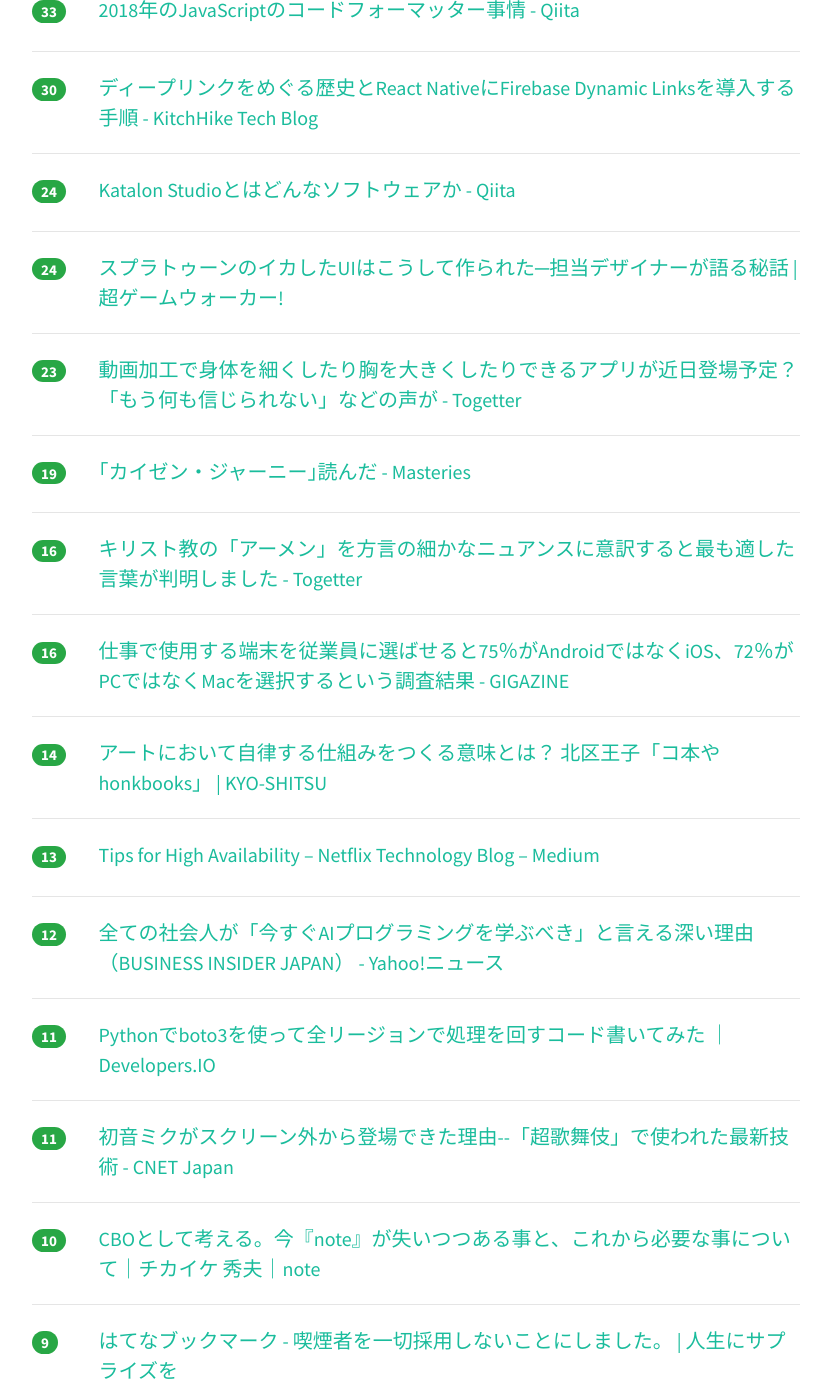
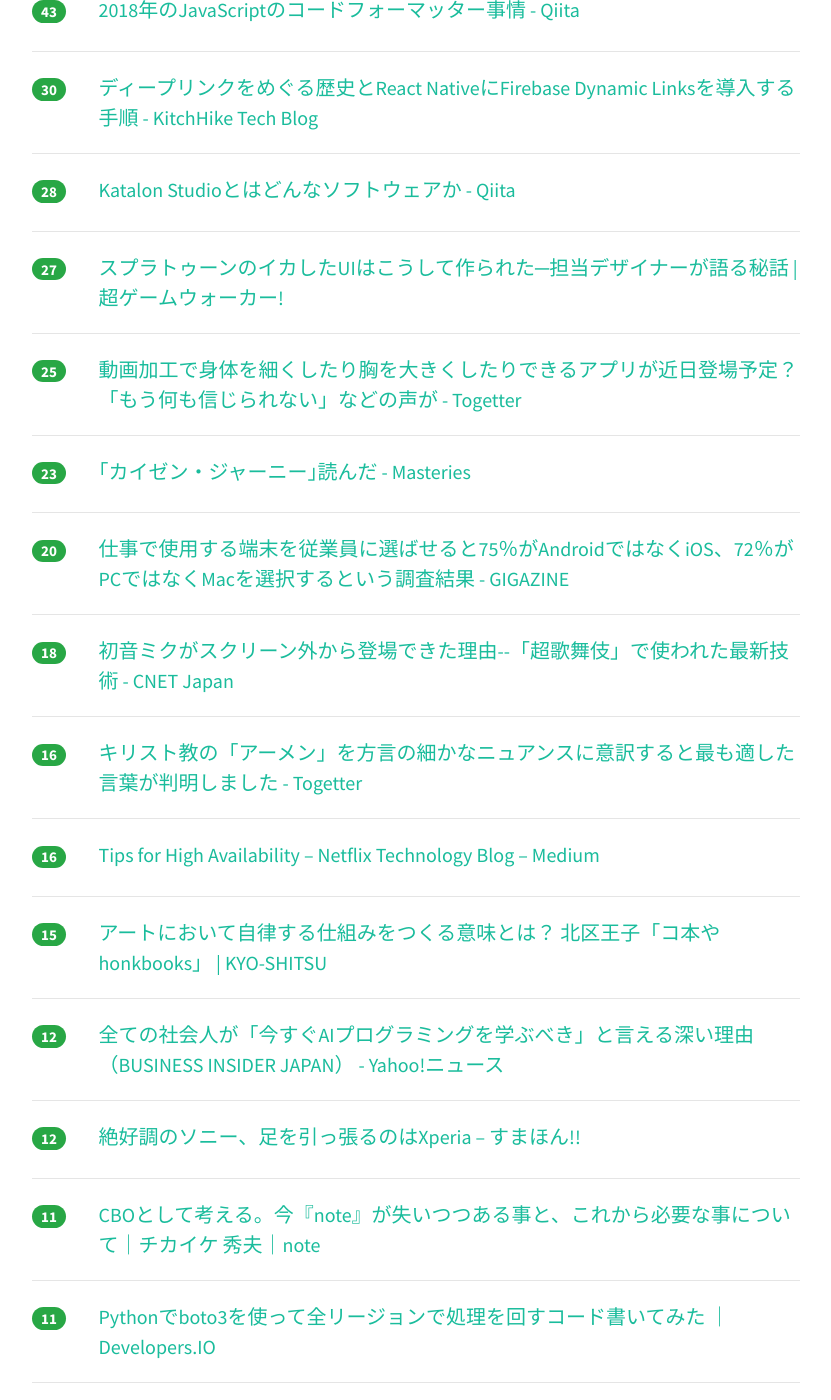
Before and after one commit to yatta47/hatena-matome-site, a Jekyll site: the page built from _posts/2018-04-30-hatena.md, in a window 1280 px wide and 1400 px high, scrolled down 837 px. Shown: the whole window, without its empty margins (224-1055 px from the left). Built offline with Jekyll 4.4.1, drawn with Linux system fonts in a browser that asks for light colours; nearby versions of some CDN libraries; some of the changed text lies outside the part shown.

Commit message:
Updated 2018-04-30

```diff
--- a/_posts/2018-04-30-hatena.md
+++ b/_posts/2018-04-30-hatena.md
@@ -1,38 +1,38 @@
 ---
 layout: post
 title:  "2018-04-30 はてぶIT"
-date:   2018-04-30 12:02:09
+date:   2018-04-30 13:02:51
 tags: [it-hotentry]
 ---
-23 件のデータあり
+25 件のデータあり
 
 <hr><div class="row">
-<div class="col-1"><span class="badge badge-pill badge-success h2">278</span></div>
+<div class="col-1"><span class="badge badge-pill badge-success h2">323</span></div>
 <div class="col-11"><a href='https://www.evernote.com/shard/s491/sh/f09f0657-91db-41b9-b24e-6bc1fbed28a1/f883c82ee8e7f67994448a6aa07b9410' target='_blank'>アズールレーンの韓国パブリッシング会社(X.D. Global)との件に関しまして</a></div>
 </div>
 <hr>
 <div class="row">
-<div class="col-1"><span class="badge badge-pill badge-success h2">199</span></div>
+<div class="col-1"><span class="badge badge-pill badge-success h2">232</span></div>
 <div class="col-11"><a href='https://togetter.com/li/1222263' target='_blank'>スプラトゥーン、みまもりSwitchなど任天堂のUI/UXデザイナーさんによる「“娯楽”を追求するUIデザイナーの仕事とは」 #uicrunch - Togetter</a></div>
 </div>
 <hr>
 <div class="row">
-<div class="col-1"><span class="badge badge-pill badge-success h2">141</span></div>
+<div class="col-1"><span class="badge badge-pill badge-success h2">160</span></div>
 <div class="col-11"><a href='http://izm-11.hatenablog.com/entry/2018/04/29/225324' target='_blank'>例のプールでオフ会をしてきたので知見を公開します - izm_11's blog</a></div>
 </div>
 <hr>
 <div class="row">
-<div class="col-1"><span class="badge badge-pill badge-success h2">81</span></div>
+<div class="col-1"><span class="badge badge-pill badge-success h2">96</span></div>
 <div class="col-11"><a href='https://this.kiji.is/363304831441732705' target='_blank'>進次郎氏「政治にAI導入を」　幕張メッセで討論会 - 共同通信</a></div>
 </div>
 <hr>
 <div class="row">
-<div class="col-1"><span class="badge badge-pill badge-success h2">36</span></div>
+<div class="col-1"><span class="badge badge-pill badge-success h2">50</span></div>
 <div class="col-11"><a href='https://japanese.engadget.com/2018/04/29/chromebook-asus-12-5-flip-c302ca/' target='_blank'>Chromebookはいいぞ。ASUS製12.5型「Flip C302CA」使用レポート - Engadget 日本版</a></div>
 </div>
 <hr>
 <div class="row">
-<div class="col-1"><span class="badge badge-pill badge-success h2">33</span></div>
+<div class="col-1"><span class="badge badge-pill badge-success h2">43</span></div>
 <div class="col-11"><a href='https://qiita.com/shibukawa/items/c2f1bf8e5bb485252402' target='_blank'>2018年のJavaScriptのコードフォーマッター事情 - Qiita</a></div>
 </div>
 <hr>
@@ -42,23 +42,33 @@ tags: [it-hotentry]
 </div>
 <hr>
 <div class="row">
-<div class="col-1"><span class="badge badge-pill badge-success h2">24</span></div>
+<div class="col-1"><span class="badge badge-pill badge-success h2">28</span></div>
 <div class="col-11"><a href='https://qiita.com/kazurayam/items/aece5d314f84893a0a14' target='_blank'>Katalon Studioとはどんなソフトウェアか - Qiita</a></div>
 </div>
 <hr>
 <div class="row">
-<div class="col-1"><span class="badge badge-pill badge-success h2">24</span></div>
+<div class="col-1"><span class="badge badge-pill badge-success h2">27</span></div>
 <div class="col-11"><a href='http://gamewalker.link/column/ui-crunch-nintendo-splatoon/' target='_blank'>スプラトゥーンのイカしたUIはこうして作られた─担当デザイナーが語る秘話 | 超ゲームウォーカー!</a></div>
 </div>
 <hr>
 <div class="row">
-<div class="col-1"><span class="badge badge-pill badge-success h2">23</span></div>
+<div class="col-1"><span class="badge badge-pill badge-success h2">25</span></div>
 <div class="col-11"><a href='https://togetter.com/li/1222570' target='_blank'>動画加工で身体を細くしたり胸を大きくしたりできるアプリが近日登場予定？「もう何も信じられない」などの声が - Togetter</a></div>
 </div>
 <hr>
 <div class="row">
-<div class="col-1"><span class="badge badge-pill badge-success h2">19</span></div>
+<div class="col-1"><span class="badge badge-pill badge-success h2">23</span></div>
 <div class="col-11"><a href='https://papix.hatenablog.com/entry/2018/04/29/215533' target='_blank'>｢カイゼン・ジャーニー｣読んだ - Masteries</a></div>
+</div>
+<hr>
+<div class="row">
+<div class="col-1"><span class="badge badge-pill badge-success h2">20</span></div>
+<div class="col-11"><a href='https://gigazine.net/news/20180429-survey-75-percent-enterprise-ios/' target='_blank'>仕事で使用する端末を従業員に選ばせると75％がAndroidではなくiOS、72％がPCではなくMacを選択するという調査結果 - GIGAZINE</a></div>
+</div>
+<hr>
+<div class="row">
+<div class="col-1"><span class="badge badge-pill badge-success h2">18</span></div>
+<div class="col-11"><a href='https://japan.cnet.com/article/35118533/' target='_blank'>初音ミクがスクリーン外から登場できた理由--「超歌舞伎」で使われた最新技術 - CNET Japan</a></div>
 </div>
 <hr>
 <div class="row">
@@ -68,22 +78,27 @@ tags: [it-hotentry]
 <hr>
 <div class="row">
 <div class="col-1"><span class="badge badge-pill badge-success h2">16</span></div>
-<div class="col-11"><a href='https://gigazine.net/news/20180429-survey-75-percent-enterprise-ios/' target='_blank'>仕事で使用する端末を従業員に選ばせると75％がAndroidではなくiOS、72％がPCではなくMacを選択するという調査結果 - GIGAZINE</a></div>
+<div class="col-11"><a href='https://medium.com/@NetflixTechBlog/be0472f2599c' target='_blank'>Tips for High Availability – Netflix Technology Blog – Medium</a></div>
 </div>
 <hr>
 <div class="row">
-<div class="col-1"><span class="badge badge-pill badge-success h2">14</span></div>
+<div class="col-1"><span class="badge badge-pill badge-success h2">15</span></div>
 <div class="col-11"><a href='http://kyo-shitsu.net/columns/artprojects_2/' target='_blank'>アートにおいて自律する仕組みをつくる意味とは？ 北区王子「コ本や honkbooks」 | KYO-SHITSU</a></div>
-</div>
-<hr>
-<div class="row">
-<div class="col-1"><span class="badge badge-pill badge-success h2">13</span></div>
-<div class="col-11"><a href='https://medium.com/@NetflixTechBlog/be0472f2599c' target='_blank'>Tips for High Availability – Netflix Technology Blog – Medium</a></div>
 </div>
 <hr>
 <div class="row">
 <div class="col-1"><span class="badge badge-pill badge-success h2">12</span></div>
 <div class="col-11"><a href='https://headlines.yahoo.co.jp/hl?a=20180429-00010001-binsider-sci' target='_blank'>全ての社会人が「今すぐAIプログラミングを学ぶべき」と言える深い理由（BUSINESS INSIDER JAPAN） - Yahoo!ニュース</a></div>
+</div>
+<hr>
+<div class="row">
+<div class="col-1"><span class="badge badge-pill badge-success h2">12</span></div>
+<div class="col-11"><a href='https://smhn.info/201804-xperia-deficit' target='_blank'>絶好調のソニー、足を引っ張るのはXperia – すまほん!!</a></div>
+</div>
+<hr>
+<div class="row">
+<div class="col-1"><span class="badge badge-pill badge-success h2">11</span></div>
+<div class="col-11"><a href='https://note.mu/chikaike/n/n2cc397bfed77' target='_blank'>CBOとして考える。今『note』が失いつつある事と、これから必要な事について｜チカイケ 秀夫｜note</a></div>
 </div>
 <hr>
 <div class="row">
@@ -93,22 +108,17 @@ tags: [it-hotentry]
 <hr>
 <div class="row">
 <div class="col-1"><span class="badge badge-pill badge-success h2">11</span></div>
-<div class="col-11"><a href='https://japan.cnet.com/article/35118533/' target='_blank'>初音ミクがスクリーン外から登場できた理由--「超歌舞伎」で使われた最新技術 - CNET Japan</a></div>
+<div class="col-11"><a href='http://www.itmedia.co.jp/enterprise/articles/1804/27/news081.html' target='_blank'>「Power BI」で“全社員データアナリスト化”――日本郵船、グループ全社の業務基盤に「Microsoft 365 E5」を導入 - ITmedia エンタープライズ</a></div>
 </div>
 <hr>
 <div class="row">
 <div class="col-1"><span class="badge badge-pill badge-success h2">10</span></div>
-<div class="col-11"><a href='https://note.mu/chikaike/n/n2cc397bfed77' target='_blank'>CBOとして考える。今『note』が失いつつある事と、これから必要な事について｜チカイケ 秀夫｜note</a></div>
-</div>
-<hr>
-<div class="row">
-<div class="col-1"><span class="badge badge-pill badge-success h2">9</span></div>
 <div class="col-11"><a href='http://b.hatena.ne.jp/entry/makonari.com/?p=294' target='_blank'>はてなブックマーク - 喫煙者を一切採用しないことにしました。 | 人生にサプライズを</a></div>
 </div>
 <hr>
 <div class="row">
-<div class="col-1"><span class="badge badge-pill badge-success h2">9</span></div>
-<div class="col-11"><a href='https://smhn.info/201804-xperia-deficit' target='_blank'>絶好調のソニー、足を引っ張るのはXperia – すまほん!!</a></div>
+<div class="col-1"><span class="badge badge-pill badge-success h2">10</span></div>
+<div class="col-11"><a href='http://jcej.hatenablog.com/entry/2018/04/28/101512' target='_blank'>フェイクニュース調査ガイドの日本語版完成！無料公開しました - #JCEJ 活動日記</a></div>
 </div>
 <hr>
 <div class="row">
@@ -117,7 +127,7 @@ tags: [it-hotentry]
 </div>
 <hr>
 <div class="row">
-<div class="col-1"><span class="badge badge-pill badge-success h2">3</span></div>
+<div class="col-1"><span class="badge badge-pill badge-success h2">8</span></div>
 <div class="col-11"><a href='http://b.hatena.ne.jp/entry/s/www.evernote.com/shard/s491/sh/f09f0657-91db-41b9-b24e-6bc1fbed28a1/f883c82ee8e7f67994448a6aa07b9410' target='_blank'>はてなブックマーク - アズールレーンの韓国パブリッシング会社(X.D. Global)との件に関しまして</a></div>
 </div>
 <hr>
```
